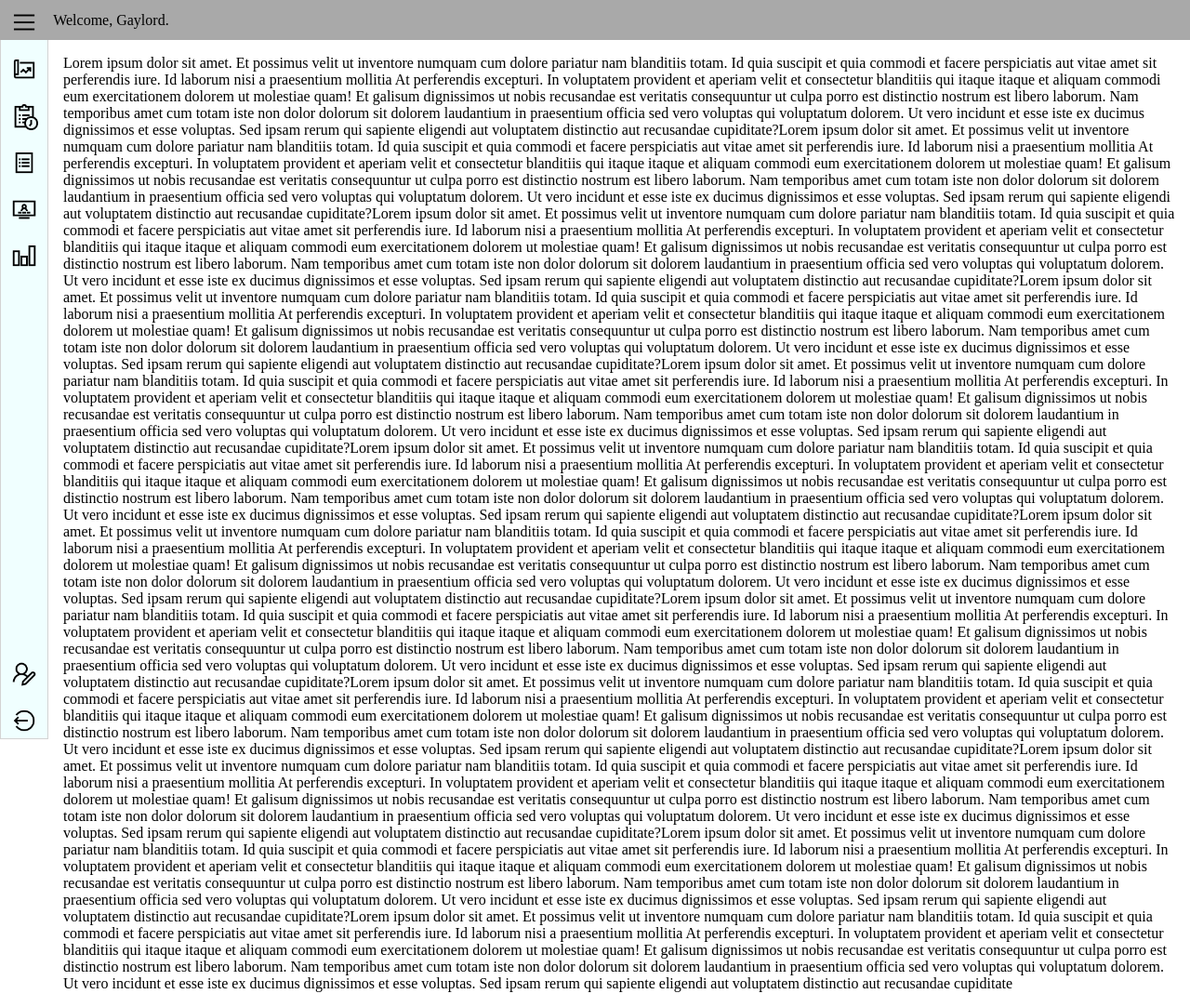
After one commit to AdibRafi/FYPMonitoringSystem, a PHP site: page /supervisor_dashboard.html in a window 1280 px wide. The commit adds this page. Shown: the whole page at 93% size. Run offline with PHP 8.4, Linux system fonts and the light colour scheme.

Commit message:
supervisor dashboard prototype

```diff
--- /dev/null
+++ b/supervisor_dashboard.html
@@ -0,0 +1,76 @@
+<!DOCTYPE html>
+<html lang="en">
+<head>
+    <meta charset="UTF-8">
+    <title>Supervisor Dashbaord</title>
+    <link rel="stylesheet" href="supervisor_dashboard_css.css">
+</head>
+<body>
+    <header class="header">
+        <img class="menu-icon" src="src/menu_128px.png" alt="menu icon">
+        <div class="welcome-msg">
+             Welcome, Gaylord.
+        </div>
+    </header>
+    <div class="container">
+        <div class="sidebar">
+            <div class="middle-sidebar">
+                <ul class="sidebar-item-list">
+                    <li>
+                        <img class="sidebar-item" src="src/project_proposal_management_128px.png" alt="project proposal management icon">
+                    </li>
+                    <li>
+                        <img class="sidebar-item" src="src/project_planning_128px.png" alt="project planning icon">
+                    </li>
+                    <li>
+                        <img class="sidebar-item" src="src/student-to-project_assignment_128px.png" alt="student-to-project assignment icon">
+                    </li>
+                    <li>
+                        <img class="sidebar-item" src="src/meeting_management_128px.png" alt="meeting management icon">
+                    </li>
+                    <li>
+                        <img class="sidebar-item" src="src/goal_progress_128px.png" alt="goal setting & progress setting icon">
+                    </li>
+                </ul>
+            </div>
+            <div class="bottom-sidebar">
+                <ul class="sidebar-item-list">
+                    <li>
+                        <img class="sidebar-item" src="src/edit_profile_128px.png" alt="edit profile icon">
+                    </li>
+                    <li>
+                        <img class="sidebar-item" src="src/logout_128px.png" alt="logout icon">
+                    </li>
+                </ul>
+            </div>
+        </div>
+        <div class="content">
+            Lorem ipsum dolor sit amet. Et possimus velit ut inventore numquam cum dolore pariatur nam blanditiis totam. Id quia suscipit et quia commodi et facere perspiciatis aut vitae amet sit perferendis iure. Id laborum nisi a praesentium mollitia At perferendis excepturi.
+            In voluptatem provident et aperiam velit et consectetur blanditiis qui itaque itaque et aliquam commodi eum exercitationem dolorem ut molestiae quam! Et galisum dignissimos ut nobis recusandae est veritatis consequuntur ut culpa porro est distinctio nostrum est libero laborum. Nam temporibus amet cum totam iste non dolor dolorum sit dolorem laudantium in praesentium officia sed vero voluptas qui voluptatum dolorem.
+            Ut vero incidunt et esse iste ex ducimus dignissimos et esse voluptas. Sed ipsam rerum qui sapiente eligendi aut voluptatem distinctio aut recusandae cupiditate?Lorem ipsum dolor sit amet. Et possimus velit ut inventore numquam cum dolore pariatur nam blanditiis totam. Id quia suscipit et quia commodi et facere perspiciatis aut vitae amet sit perferendis iure. Id laborum nisi a praesentium mollitia At perferendis excepturi.
+            In voluptatem provident et aperiam velit et consectetur blanditiis qui itaque itaque et aliquam commodi eum exercitationem dolorem ut molestiae quam! Et galisum dignissimos ut nobis recusandae est veritatis consequuntur ut culpa porro est distinctio nostrum est libero laborum. Nam temporibus amet cum totam iste non dolor dolorum sit dolorem laudantium in praesentium officia sed vero voluptas qui voluptatum dolorem.
+            Ut vero incidunt et esse iste ex ducimus dignissimos et esse voluptas. Sed ipsam rerum qui sapiente eligendi aut voluptatem distinctio aut recusandae cupiditate?Lorem ipsum dolor sit amet. Et possimus velit ut inventore numquam cum dolore pariatur nam blanditiis totam. Id quia suscipit et quia commodi et facere perspiciatis aut vitae amet sit perferendis iure. Id laborum nisi a praesentium mollitia At perferendis excepturi.
+            In voluptatem provident et aperiam velit et consectetur blanditiis qui itaque itaque et aliquam commodi eum exercitationem dolorem ut molestiae quam! Et galisum dignissimos ut nobis recusandae est veritatis consequuntur ut culpa porro est distinctio nostrum est libero laborum. Nam temporibus amet cum totam iste non dolor dolorum sit dolorem laudantium in praesentium officia sed vero voluptas qui voluptatum dolorem.
+            Ut vero incidunt et esse iste ex ducimus dignissimos et esse voluptas. Sed ipsam rerum qui sapiente eligendi aut voluptatem distinctio aut recusandae cupiditate?Lorem ipsum dolor sit amet. Et possimus velit ut inventore numquam cum dolore pariatur nam blanditiis totam. Id quia suscipit et quia commodi et facere perspiciatis aut vitae amet sit perferendis iure. Id laborum nisi a praesentium mollitia At perferendis excepturi.
+            In voluptatem provident et aperiam velit et consectetur blanditiis qui itaque itaque et aliquam commodi eum exercitationem dolorem ut molestiae quam! Et galisum dignissimos ut nobis recusandae est veritatis consequuntur ut culpa porro est distinctio nostrum est libero laborum. Nam temporibus amet cum totam iste non dolor dolorum sit dolorem laudantium in praesentium officia sed vero voluptas qui voluptatum dolorem.
+            Ut vero incidunt et esse iste ex ducimus dignissimos et esse voluptas. Sed ipsam rerum qui sapiente eligendi aut voluptatem distinctio aut recusandae cupiditate?Lorem ipsum dolor sit amet. Et possimus velit ut inventore numquam cum dolore pariatur nam blanditiis totam. Id quia suscipit et quia commodi et facere perspiciatis aut vitae amet sit perferendis iure. Id laborum nisi a praesentium mollitia At perferendis excepturi.
+            In voluptatem provident et aperiam velit et consectetur blanditiis qui itaque itaque et aliquam commodi eum exercitationem dolorem ut molestiae quam! Et galisum dignissimos ut nobis recusandae est veritatis consequuntur ut culpa porro est distinctio nostrum est libero laborum. Nam temporibus amet cum totam iste non dolor dolorum sit dolorem laudantium in praesentium officia sed vero voluptas qui voluptatum dolorem.
+            Ut vero incidunt et esse iste ex ducimus dignissimos et esse voluptas. Sed ipsam rerum qui sapiente eligendi aut voluptatem distinctio aut recusandae cupiditate?Lorem ipsum dolor sit amet. Et possimus velit ut inventore numquam cum dolore pariatur nam blanditiis totam. Id quia suscipit et quia commodi et facere perspiciatis aut vitae amet sit perferendis iure. Id laborum nisi a praesentium mollitia At perferendis excepturi.
+            In voluptatem provident et aperiam velit et consectetur blanditiis qui itaque itaque et aliquam commodi eum exercitationem dolorem ut molestiae quam! Et galisum dignissimos ut nobis recusandae est veritatis consequuntur ut culpa porro est distinctio nostrum est libero laborum. Nam temporibus amet cum totam iste non dolor dolorum sit dolorem laudantium in praesentium officia sed vero voluptas qui voluptatum dolorem.
+            Ut vero incidunt et esse iste ex ducimus dignissimos et esse voluptas. Sed ipsam rerum qui sapiente eligendi aut voluptatem distinctio aut recusandae cupiditate?Lorem ipsum dolor sit amet. Et possimus velit ut inventore numquam cum dolore pariatur nam blanditiis totam. Id quia suscipit et quia commodi et facere perspiciatis aut vitae amet sit perferendis iure. Id laborum nisi a praesentium mollitia At perferendis excepturi.
+            In voluptatem provident et aperiam velit et consectetur blanditiis qui itaque itaque et aliquam commodi eum exercitationem dolorem ut molestiae quam! Et galisum dignissimos ut nobis recusandae est veritatis consequuntur ut culpa porro est distinctio nostrum est libero laborum. Nam temporibus amet cum totam iste non dolor dolorum sit dolorem laudantium in praesentium officia sed vero voluptas qui voluptatum dolorem.
+            Ut vero incidunt et esse iste ex ducimus dignissimos et esse voluptas. Sed ipsam rerum qui sapiente eligendi aut voluptatem distinctio aut recusandae cupiditate?Lorem ipsum dolor sit amet. Et possimus velit ut inventore numquam cum dolore pariatur nam blanditiis totam. Id quia suscipit et quia commodi et facere perspiciatis aut vitae amet sit perferendis iure. Id laborum nisi a praesentium mollitia At perferendis excepturi.
+            In voluptatem provident et aperiam velit et consectetur blanditiis qui itaque itaque et aliquam commodi eum exercitationem dolorem ut molestiae quam! Et galisum dignissimos ut nobis recusandae est veritatis consequuntur ut culpa porro est distinctio nostrum est libero laborum. Nam temporibus amet cum totam iste non dolor dolorum sit dolorem laudantium in praesentium officia sed vero voluptas qui voluptatum dolorem.
+            Ut vero incidunt et esse iste ex ducimus dignissimos et esse voluptas. Sed ipsam rerum qui sapiente eligendi aut voluptatem distinctio aut recusandae cupiditate?Lorem ipsum dolor sit amet. Et possimus velit ut inventore numquam cum dolore pariatur nam blanditiis totam. Id quia suscipit et quia commodi et facere perspiciatis aut vitae amet sit perferendis iure. Id laborum nisi a praesentium mollitia At perferendis excepturi.
+            In voluptatem provident et aperiam velit et consectetur blanditiis qui itaque itaque et aliquam commodi eum exercitationem dolorem ut molestiae quam! Et galisum dignissimos ut nobis recusandae est veritatis consequuntur ut culpa porro est distinctio nostrum est libero laborum. Nam temporibus amet cum totam iste non dolor dolorum sit dolorem laudantium in praesentium officia sed vero voluptas qui voluptatum dolorem.
+            Ut vero incidunt et esse iste ex ducimus dignissimos et esse voluptas. Sed ipsam rerum qui sapiente eligendi aut voluptatem distinctio aut recusandae cupiditate?Lorem ipsum dolor sit amet. Et possimus velit ut inventore numquam cum dolore pariatur nam blanditiis totam. Id quia suscipit et quia commodi et facere perspiciatis aut vitae amet sit perferendis iure. Id laborum nisi a praesentium mollitia At perferendis excepturi.
+            In voluptatem provident et aperiam velit et consectetur blanditiis qui itaque itaque et aliquam commodi eum exercitationem dolorem ut molestiae quam! Et galisum dignissimos ut nobis recusandae est veritatis consequuntur ut culpa porro est distinctio nostrum est libero laborum. Nam temporibus amet cum totam iste non dolor dolorum sit dolorem laudantium in praesentium officia sed vero voluptas qui voluptatum dolorem.
+            Ut vero incidunt et esse iste ex ducimus dignissimos et esse voluptas. Sed ipsam rerum qui sapiente eligendi aut voluptatem distinctio aut recusandae cupiditate?Lorem ipsum dolor sit amet. Et possimus velit ut inventore numquam cum dolore pariatur nam blanditiis totam. Id quia suscipit et quia commodi et facere perspiciatis aut vitae amet sit perferendis iure. Id laborum nisi a praesentium mollitia At perferendis excepturi.
+            In voluptatem provident et aperiam velit et consectetur blanditiis qui itaque itaque et aliquam commodi eum exercitationem dolorem ut molestiae quam! Et galisum dignissimos ut nobis recusandae est veritatis consequuntur ut culpa porro est distinctio nostrum est libero laborum. Nam temporibus amet cum totam iste non dolor dolorum sit dolorem laudantium in praesentium officia sed vero voluptas qui voluptatum dolorem.
+            Ut vero incidunt et esse iste ex ducimus dignissimos et esse voluptas. Sed ipsam rerum qui sapiente eligendi aut voluptatem distinctio aut recusandae cupiditate?Lorem ipsum dolor sit amet. Et possimus velit ut inventore numquam cum dolore pariatur nam blanditiis totam. Id quia suscipit et quia commodi et facere perspiciatis aut vitae amet sit perferendis iure. Id laborum nisi a praesentium mollitia At perferendis excepturi.
+            In voluptatem provident et aperiam velit et consectetur blanditiis qui itaque itaque et aliquam commodi eum exercitationem dolorem ut molestiae quam! Et galisum dignissimos ut nobis recusandae est veritatis consequuntur ut culpa porro est distinctio nostrum est libero laborum. Nam temporibus amet cum totam iste non dolor dolorum sit dolorem laudantium in praesentium officia sed vero voluptas qui voluptatum dolorem.
+            Ut vero incidunt et esse iste ex ducimus dignissimos et esse voluptas. Sed ipsam rerum qui sapiente eligendi aut voluptatem distinctio aut recusandae cupiditate
+        </div>
+    </div>
+</body>
+</html>
--- /dev/null
+++ b/supervisor_dashboard_css.css
@@ -0,0 +1,87 @@
+body{
+    margin: 0;
+}
+
+.header{
+    background-color: darkgrey;
+    position:sticky;
+    top: 0;
+    display: flex;
+    padding: .1em .1em;
+    height: 40px;
+    align-items: center;
+}
+
+.menu-icon{
+    width: 30px;
+    height: 30px;
+    padding-top: .3em;
+    padding-left: .6em;
+}
+
+.menu-icon:hover{
+    opacity: 50%;
+}
+
+.edit-profile-icon:hover{
+    opacity: 50%;
+}
+
+.edit-profile-icon button{
+    border-radius: 100px;
+}
+
+.edit-profile-icon img{
+    width: 100%;
+    height: 100%;
+}
+
+.sidebar{
+    flex-shrink: 0;
+    background-color: azure;
+    width: 50px;
+    border: 1px solid lightgrey;
+    display: flex;
+    flex-direction: column;
+    height: calc(100vh - 50px);
+    margin-top: -1rem;
+    padding-top: 1rem;
+}
+
+.middle-sidebar{
+    flex-grow: 1;
+    overflow-y: auto;
+    overflow-x: hidden;
+}
+
+.container{
+    display: flex;
+}
+
+.sidebar-item-list{
+    list-style: none;
+    display: flex;
+    flex-direction: column;
+    align-items: center;
+    margin: 0;
+    padding: 0;
+}
+
+.sidebar-item{
+    width: 30px;
+    height: 30px;
+    margin-top: 1rem;
+}
+
+.sidebar-item:hover{
+    opacity: 50%;
+}
+
+.content{
+    margin: 1rem;
+}
+
+.welcome-msg{
+    display: inline;
+    padding-left: 1rem;
+}
```
Also changed, not shown: supervisor_login.html (+17 -8 lines), supervisor_login_css.css (+31 -18 lines), src/edit_profile_128px.png (added), src/goal_progress_128px.png (added), src/lock_128px.png, src/login_128px.png, src/logout_128px.png (added), src/meeting_management_128px.png (added), src/menu_128px.png (added), src/person_128px.png, src/project_planning_128px.png (added), src/project_proposal_management_128px.png (added), src/student-to-project_assignment_128px.png (added), src/supervisor_login_background.jpg (added).
